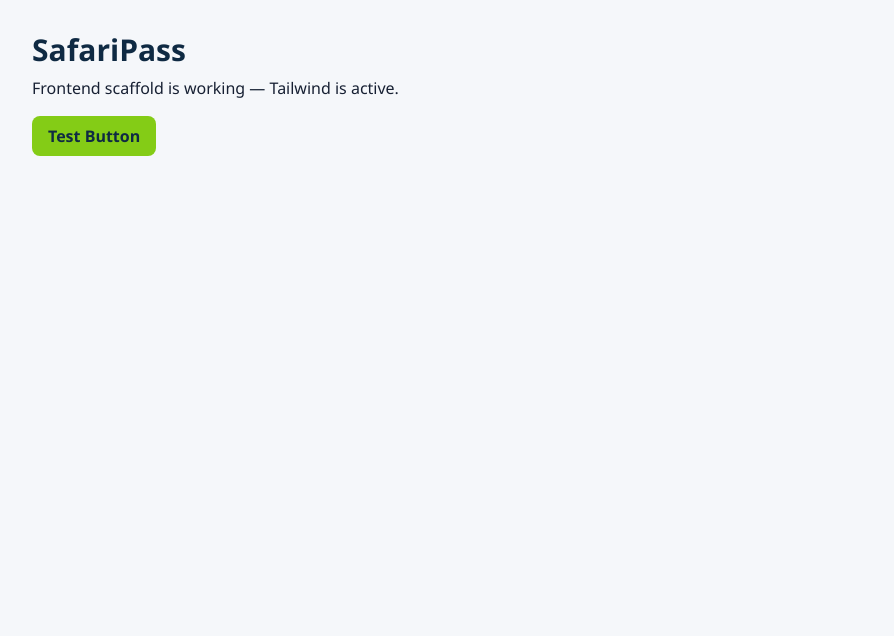
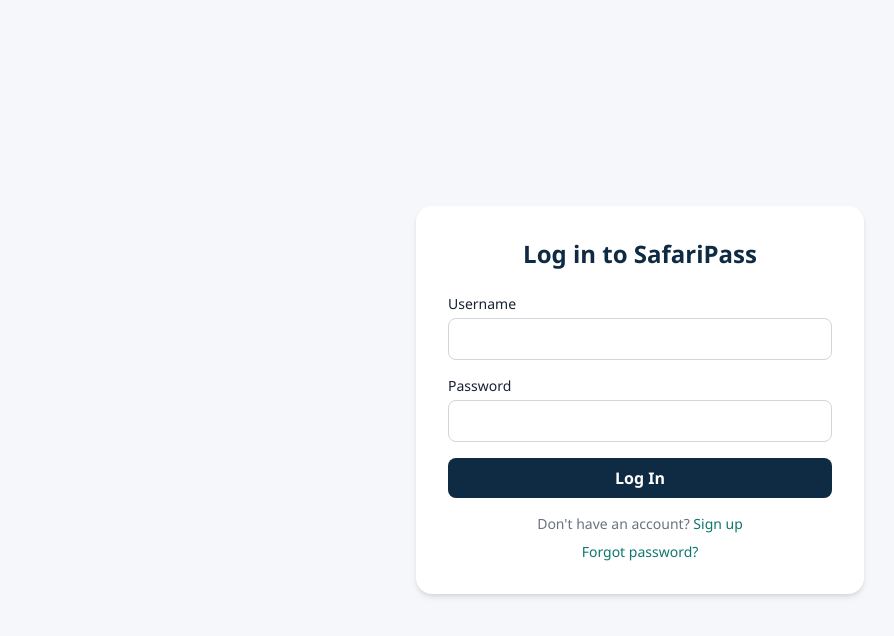
Before and after one commit to AbbieJonnes/SafariPass, a React app in the folder frontend/: page /login in a window 1280 px wide. Shown: the top 636 px of the page, without its empty margins (0-894 px from the left). Built offline with nearby package versions, Linux system fonts and the light colour scheme; the HTML template or start-up script is replaced by a standard one.

Commit message:
feat: replace scaffold with routing for Login and Register pages

```diff
--- a/frontend/src/App.jsx
+++ b/frontend/src/App.jsx
@@ -1,12 +1,14 @@
+import { Routes, Route, Navigate } from 'react-router-dom';
+import Login from './pages/Login';
+import Register from './pages/Register';
+
 function App() {
   return (
-    <div className="min-h-screen bg-background p-8">
-      <h1 className="text-3xl font-bold text-primary">SafariPass</h1>
-      <p className="text-textdark mt-2">Frontend scaffold is working — Tailwind is active.</p>
-      <button className="mt-4 bg-accent text-primary font-semibold px-4 py-2 rounded-lg">
-        Test Button
-      </button>
-    </div>
+    <Routes>
+      <Route path="/login" element={<Login />} />
+      <Route path="/register" element={<Register />} />
+      <Route path="/" element={<Navigate to="/login" />} />
+    </Routes>
   );
 }
 
```
